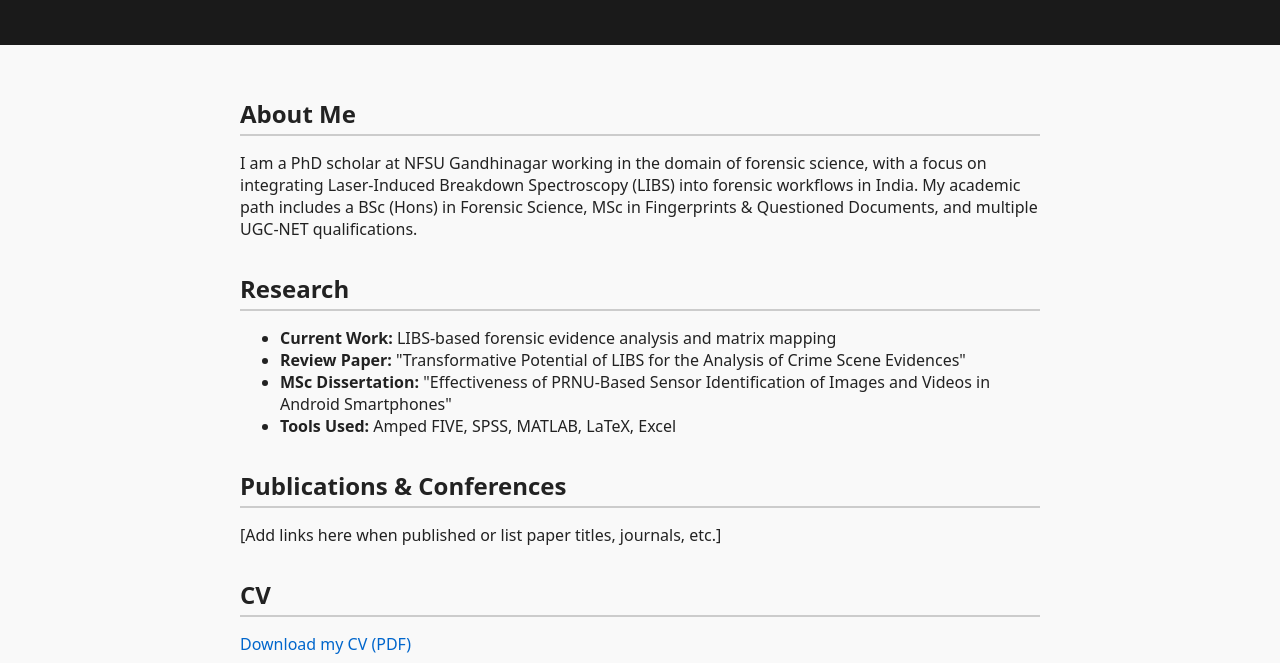
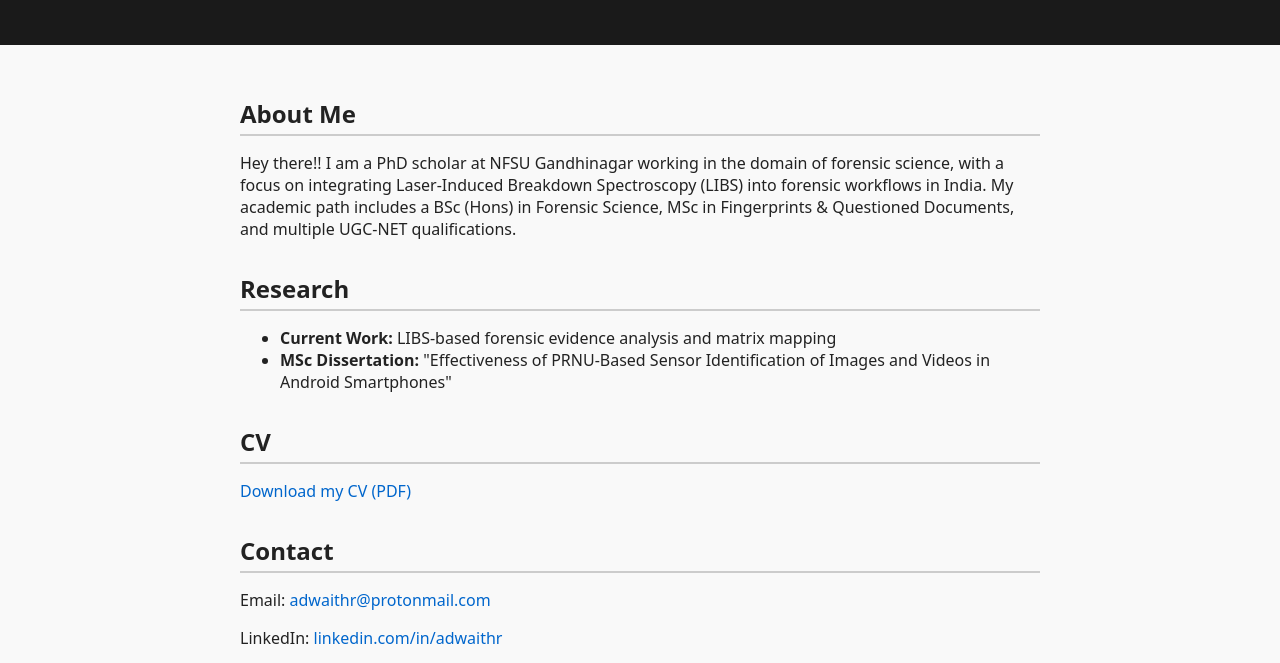
Before and after one commit to adwaithrforensic/portfolio, a plain HTML site: page index.html in a window 1280 px wide. Shown: the part 137-800 px from the top of the page. Drawn offline with Linux system fonts and the light colour scheme.

Commit message:
Update index.html

```diff
--- a/index.html
+++ b/index.html
@@ -56,24 +56,16 @@
 
     <section>
       <h2 class="section-title">About Me</h2>
-      <p>I am a PhD scholar at NFSU Gandhinagar working in the domain of forensic science, with a focus on integrating Laser-Induced Breakdown Spectroscopy (LIBS) into forensic workflows in India. My academic path includes a BSc (Hons) in Forensic Science, MSc in Fingerprints & Questioned Documents, and multiple UGC-NET qualifications.</p>
+      <p>Hey there!! I am a PhD scholar at NFSU Gandhinagar working in the domain of forensic science, with a focus on integrating Laser-Induced Breakdown Spectroscopy (LIBS) into forensic workflows in India. My academic path includes a BSc (Hons) in Forensic Science, MSc in Fingerprints & Questioned Documents, and multiple UGC-NET qualifications.</p>
     </section>
 
     <section>
       <h2 class="section-title">Research</h2>
       <ul>
         <li><strong>Current Work:</strong> LIBS-based forensic evidence analysis and matrix mapping</li>
-        <li><strong>Review Paper:</strong> "Transformative Potential of LIBS for the Analysis of Crime Scene Evidences"</li>
         <li><strong>MSc Dissertation:</strong> "Effectiveness of PRNU-Based Sensor Identification of Images and Videos in Android Smartphones"</li>
-        <li><strong>Tools Used:</strong> Amped FIVE, SPSS, MATLAB, LaTeX, Excel</li>
       </ul>
     </section>
-
-    <section>
-      <h2 class="section-title">Publications & Conferences</h2>
-      <p>[Add links here when published or list paper titles, journals, etc.]</p>
-    </section>
-
     <section>
       <h2 class="section-title">CV</h2>
       <p><a href="adwaith_cv.pdf" download>Download my CV (PDF)</a></p>
```
